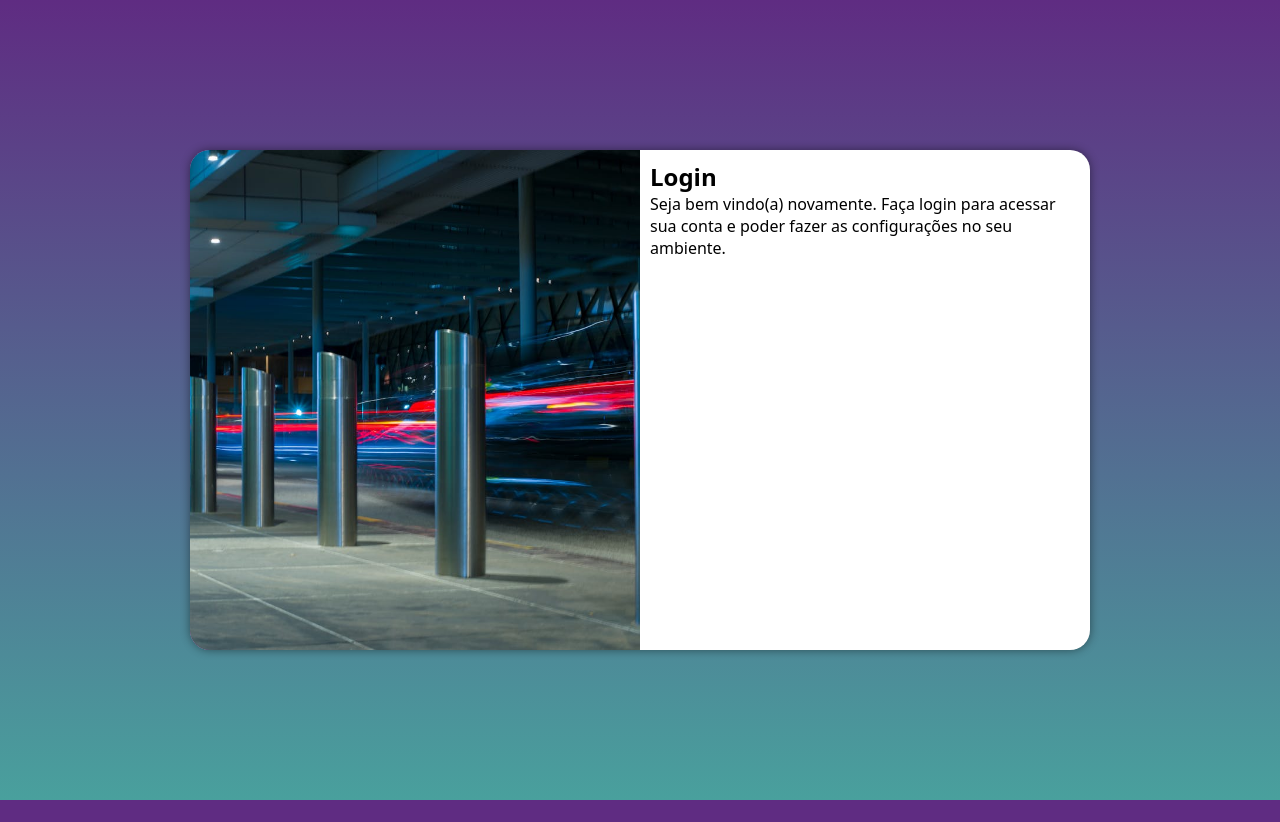
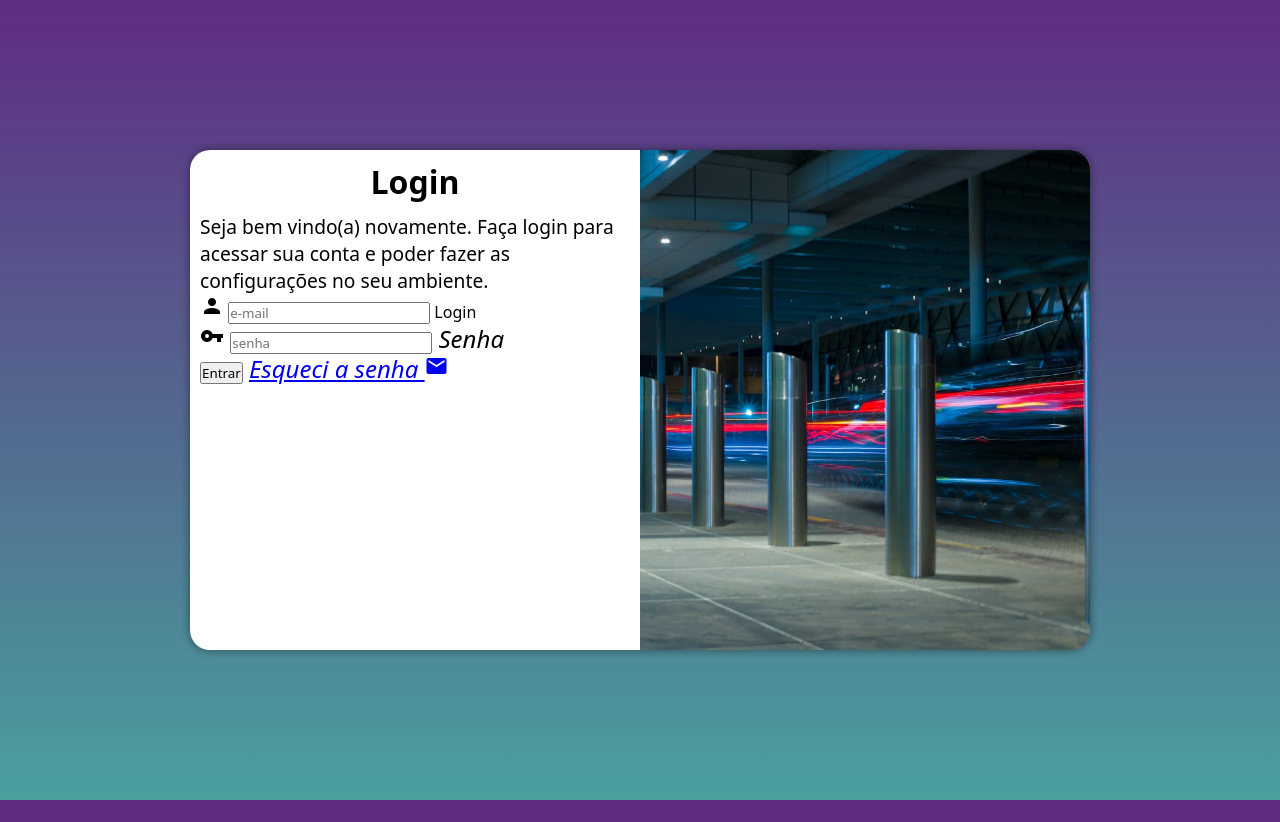
Before and after one commit to NathanBMonteiro/projeto-login, a plain HTML site: page index.html in a window 1280 px wide. Before the commit the page ends 800 px from the top, so only its background shows below. Drawn offline with Linux system fonts and the light colour scheme.

Commit message:
criei o login

```diff
--- a/estilos/media-query.css
+++ b/estilos/media-query.css
@@ -31,13 +31,21 @@
     }
 
     section#login > div#imagem {
-        float: left;
+        float: right;
         width: 50%;
         height: 100%;
     }
 
     section#login > div#formulario {
-        float: right;
+        float: left;
         width: 50%;
     }
+
+    div#formulario > h1 {
+        font-size: 2em;
+    }
+
+    div#formulario > p {
+        font-size: 1.2em;
+    }
 }
--- a/estilos/style.css
+++ b/estilos/style.css
@@ -54,3 +54,12 @@ section#login > div#formulario {
     display: block;
     padding: 10px;
 }
+
+div#formulario > h1 {
+    text-align: center;
+    margin-bottom: 10px;
+}
+
+div#formulario > p {
+    font-size: 0.8em;
+}
--- a/index.html
+++ b/index.html
@@ -4,6 +4,7 @@
     <meta charset="UTF-8">
     <meta name="viewport" content="width=device-width, initial-scale=1.0">
     <title>Login</title>
+    <link href="https://fonts.googleapis.com/icon?family=Material+Icons" rel="stylesheet">
     <link rel="stylesheet" href="estilos/style.css">
     <link rel="stylesheet" href="estilos/media-query.css">
 </head>
@@ -17,8 +18,21 @@
             <div id="formulario">
                 <h1>Login</h1>
                 <p>Seja bem vindo(a) novamente. Faça login para acessar sua conta e poder fazer as configurações no seu ambiente.</p>
-                <form action="login-php" method="post">
-
+                <form action="login-php" method="post" autocomplete="on">
+                    <div class="campo">
+                        <i class="material-icons">person</i>
+                        <input type="email" name="login" id="ilogin" placeholder="e-mail" autocomplete="email" required maxlength="40">
+                        <label for="ilogin">Login</label>
+                    </div>
+                    <div class="campo">
+                        <i class="material-icons">vpn_key<i>
+                        <input type="password" name="senha" id="isenha" placeholder="senha" autocomplete="current-password" required minlength="8" maxlength="15">
+                        <label for="isenha">Senha</label>
+                    </div>
+                    <input type="submit" value="Entrar">
+                    <a href="esqueci.html">
+                        Esqueci a senha <i class="material-icons">email</i>
+                    </a>
                 </form>
             </div>
         </section>
```
